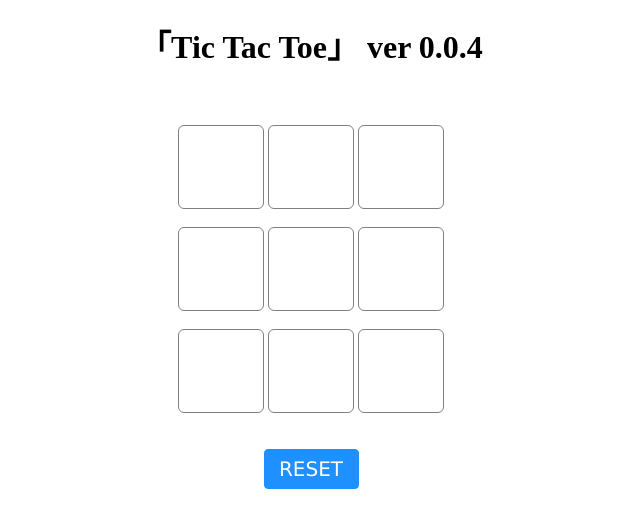
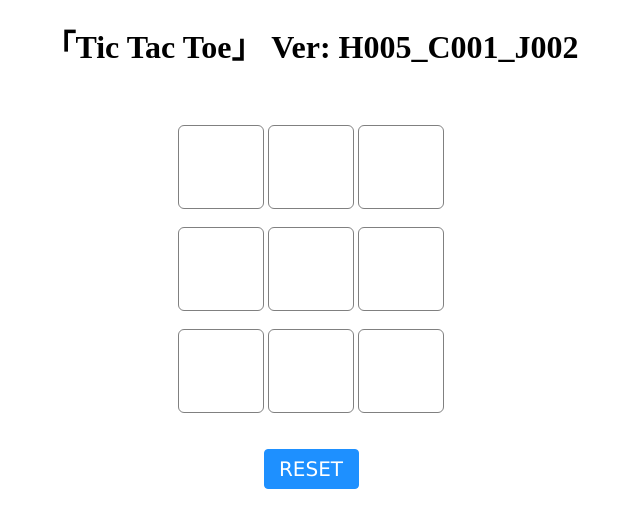
Before and after one commit to Liu-Xinyu-Wdlss/Liu-Xinyu-Wdlss.github.io, a plain HTML site: page BB 66th 2023 Camp/Tic_Tac_Toe/Tic Tac Toe.html in a window 1280 px wide. Shown: the whole page, without its empty margins (329-969 px from the left). Drawn offline with Linux system fonts and the light colour scheme.

Commit message:
Update Tic Tac Toe.html

```diff
--- a/BB 66th 2023 Camp/Tic_Tac_Toe/Tic Tac Toe.html
+++ b/BB 66th 2023 Camp/Tic_Tac_Toe/Tic Tac Toe.html
@@ -13,7 +13,7 @@
 
 <body>
 	<div id="main">
-		<h1>「Tic Tac Toe」 ver 0.0.4</h1>
+		<h1>「Tic Tac Toe」 Ver: H005_C001_J002</h1>
 
 		<br><br>
 
```
